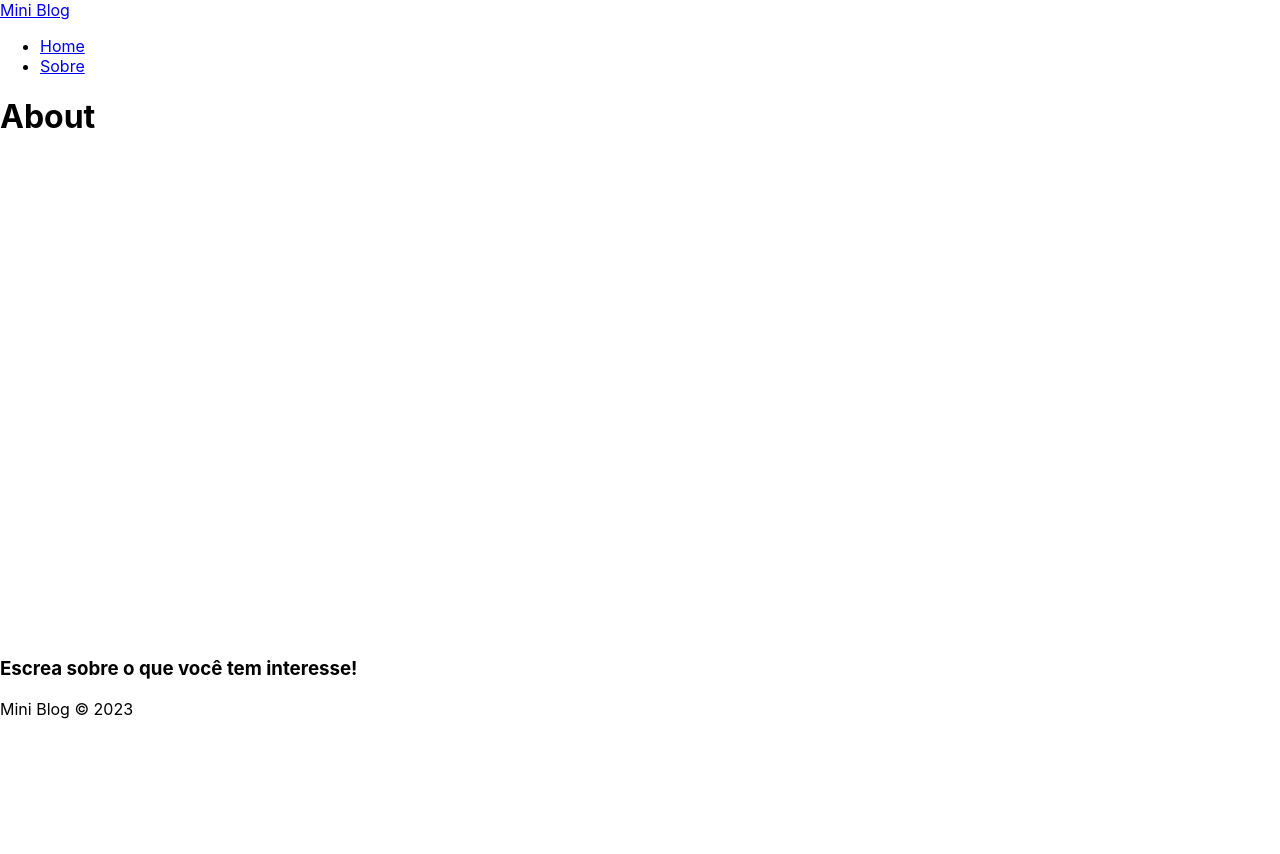
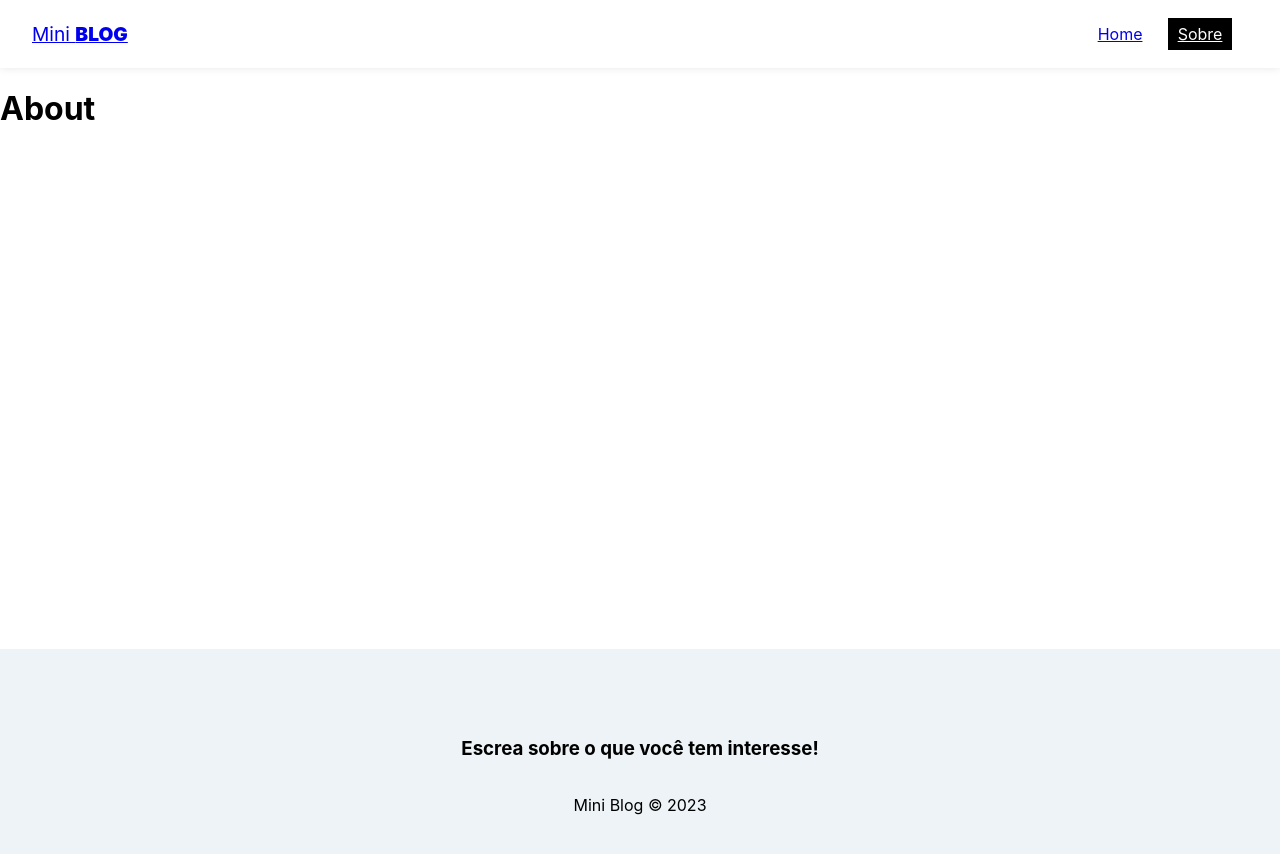
Before and after one commit to lauromiottojr/react-course-hdc, a React (Create React App) app in the folder 09-mini-blog/: page /about in a window 1280 px wide. Shown: the top 854 px of the page. Before the commit the page ends 800 px from the top, so only its background shows below. Built offline with nearby package versions, Linux system fonts and the light colour scheme.

Commit message:
Footer and Navbar CSS

```diff
--- a/09-mini-blog/src/components/Footer/Footer.js
+++ b/09-mini-blog/src/components/Footer/Footer.js
@@ -2,7 +2,7 @@
 
 const Footer = () => {
     return (
-        <footer>
+        <footer className={styles.footer}>
             <h3>Escrea sobre o que você tem interesse!</h3>
             <p>Mini Blog &copy; 2023</p>
         </footer>
--- a/09-mini-blog/src/components/Footer/Footer.module.css
+++ b/09-mini-blog/src/components/Footer/Footer.module.css
@@ -0,0 +1,8 @@
+.footer {
+    height: 250px;
+    display: flex;
+    flex-direction: column;
+    align-items: center;
+    justify-content: center;
+    background-color: #edf3f6;
+}
--- a/09-mini-blog/src/components/Navbar/Navbar.js
+++ b/09-mini-blog/src/components/Navbar/Navbar.js
@@ -4,18 +4,18 @@
 
 const Navbar = () => {
     return (
-        <nav>
-            <NavLink to="/">
+        <nav className={styles.navbar}>
+            <NavLink to="/" className={styles.brand}>
                 Mini <span>Blog</span>
             </NavLink>
-            <ul>
+            <ul className={styles.linksList}>
                 <li>
-                    <NavLink to="/">
+                    <NavLink to="/" className={({ isActive }) => (isActive ? styles.active : "")}>
                         Home
                     </NavLink>
                 </li>
                 <li>
-                    <NavLink to="/about">
+                    <NavLink to="/about" className={({ isActive }) => (isActive ? styles.active : "")}>
                         Sobre
                     </NavLink>
                 </li>
--- a/09-mini-blog/src/components/Navbar/Navbar.module.css
+++ b/09-mini-blog/src/components/Navbar/Navbar.module.css
@@ -0,0 +1,34 @@
+.navbar {
+    display: flex;
+    box-shadow: rgba(0, 0, 0, .15) 0px -2px 10px 0px;
+    justify-content: space-between;
+    align-items: center;
+    padding: .5em 2em;
+}
+
+.brand {
+    font-size: 1.2em;
+}
+
+.brand span {
+    font-weight: 900;
+    text-transform: uppercase;
+}
+
+.linksList {
+    display: flex;
+    list-style: none;
+}
+
+.linksList li {
+    margin-right: 1em;
+}
+
+.linksList li a {
+    padding: .4em .6em;
+}
+
+.active {
+    background-color: #000;
+    color: #fff;
+}
```
